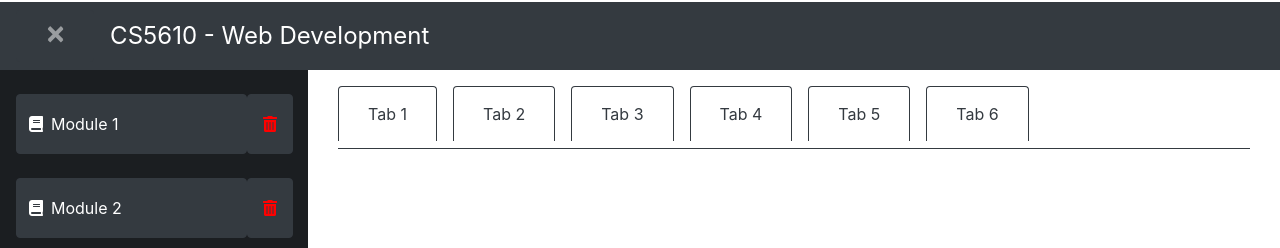
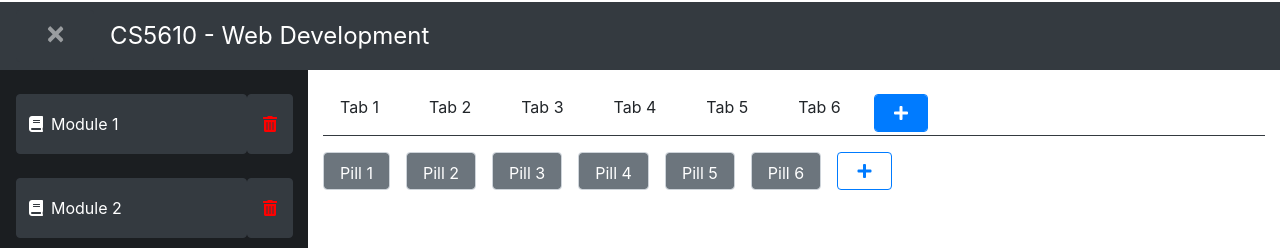
Before and after one commit to patelviralb/cs5610-spring2020-viral-client-react, a React (Create React App) app: page / in a window 1280 px wide. Shown: the part 203-451 px from the top of the page. Built offline with nearby package versions, Linux system fonts and the light colour scheme; no server answers.

Commit message:
Module Tabs and Pills Complete

```diff
--- a/src/components/CourseEditor/ModuleDetails/ModuleDetailsComponent.js
+++ b/src/components/CourseEditor/ModuleDetails/ModuleDetailsComponent.js
@@ -1,9 +1,13 @@
 import React from "react"
-import CourseModuleTabs from "./ModuleTab/ModuleTabComponent";
+import CourseModuleTabs from "./ModuleTabs/ModuleTabComponent";
+import TabPills from "./ModulePills/TabPillsComponent";
 
 const CourseModuleDetails = () =>
     <div className="col-lg-9 col-12 ml-2 ml-lg-0">
         <CourseModuleTabs />
+        <div>
+          <TabPills />
+        </div>
     </div>
 
 export default CourseModuleDetails
--- /dev/null
+++ b/src/components/CourseEditor/ModuleDetails/ModulePills/TabEachPillComponent.js
@@ -0,0 +1,13 @@
+import React from "react"
+import "../../course-editor-style-client.css"
+
+const TabEachPill = ({eachPill, key}) =>
+    <div className="nav-item pr-3 vp-cs5610-nav-item">
+      <label
+          class="form-control nav-link d-flex justify-content-center bg-secondary text-white"
+      >
+        {eachPill.tabPillName}
+      </label>
+    </div>
+
+export default TabEachPill
--- /dev/null
+++ b/src/components/CourseEditor/ModuleDetails/ModulePills/TabPillsComponent.js
@@ -0,0 +1,57 @@
+import React from "react"
+import "../../course-editor-style-client.css"
+import TabEachPill from "./TabEachPillComponent";
+
+class TabPills extends React.Component {
+  state = {
+    tabPills: [
+      {
+        "tabPillName": "Pill 1",
+        "_id": "1"
+      },
+      {
+        "tabPillName": "Pill 2",
+        "_id": "2"
+      },
+      {
+        "tabPillName": "Pill 3",
+        "_id": "3"
+      },
+      {
+        "tabPillName": "Pill 4",
+        "_id": "4"
+      },
+      {
+        "tabPillName": "Pill 5",
+        "_id": "5"
+      },
+      {
+        "tabPillName": "Pill 6",
+        "_id": "6"
+      }
+    ]
+  };
+
+  render() {
+    return (
+        <div className="nav nav-pills pt-3">
+          {
+            this.state.tabPills.map((eachPill) => {
+              return <TabEachPill
+                  eachPill={eachPill}
+                  key={eachPill._id}
+              />
+            })
+          }
+          <div className="nav-item pr-3 vp-cs5610-nav-item">
+            <label
+                className="form-control btn btn-outline-primary wbdv-topic-add-btn">
+              <i className="fas fa-plus"></i>
+            </label>
+          </div>
+        </div>
+    );
+  }
+}
+
+export default TabPills
--- a/src/components/CourseEditor/ModuleDetails/ModuleTab/ModuleEachTabComponent.js
+++ /dev/null
@@ -1,16 +0,0 @@
-import React from "react"
-import "../../course-editor-style-client.css"
-
-const ModuleEachTab = ({eachTab, key}) =>
-    <div className="nav-item pr-3 vp-cs5610-nav-item">
-      <label
-          className="nav-link d-flex justify-content-center active border-dark border-bottom-0"
-          htmlFor={`vp-cs5610-build-lesson-${eachTab._id}`}>
-        <button id={`vp-cs5610-build-lesson-${eachTab._id}`}
-                className="text-dark btn btn-link">
-          {eachTab.moduleTabName}
-        </button>
-      </label>
-    </div>
-
-export default ModuleEachTab
--- /dev/null
+++ b/src/components/CourseEditor/ModuleDetails/ModuleTabs/ModuleEachTabComponent.js
@@ -0,0 +1,13 @@
+import React from "react"
+import "../../course-editor-style-client.css"
+
+const ModuleEachTab = ({eachTab, key}) =>
+    <div className="nav-item pr-3 vp-cs5610-nav-item">
+      <label
+          className="nav-link d-flex justify-content-center"
+      >
+        {eachTab.moduleTabName}
+      </label>
+    </div>
+
+export default ModuleEachTab
--- a/src/components/CourseEditor/ModuleDetails/ModuleTab/ModuleTabComponent.js
+++ b/src/components/CourseEditor/ModuleDetails/ModuleTabs/ModuleTabComponent.js
@@ -34,17 +34,20 @@ class CourseModuleTabs extends React.Component {
 
   render() {
     return (
-        <div className="col-12 ml-2 ml-lg-0">
         <div className="nav nav-tabs pt-3 border-dark">
           {
-              this.state.moduleTabs.map( (eachTab) => {
+            this.state.moduleTabs.map((eachTab) => {
               return <ModuleEachTab
                   eachTab={eachTab}
                   key={eachTab._id}
-                    allTabs={this.state.moduleTabs}
               />
             })
           }
+
+          <div className="nav-item pr-3 vp-cs5610-nav-item mt-2">
+            <button className="form-control btn btn-primary">
+              <i className="fas fa-plus"></i>
+            </button>
           </div>
         </div>
     );
```
Also changed, not shown: src/components/CourseEditor/ModuleDetails/ModulePillsComponent.js (added). Lines whose indentation alone changed are shown as unchanged.
